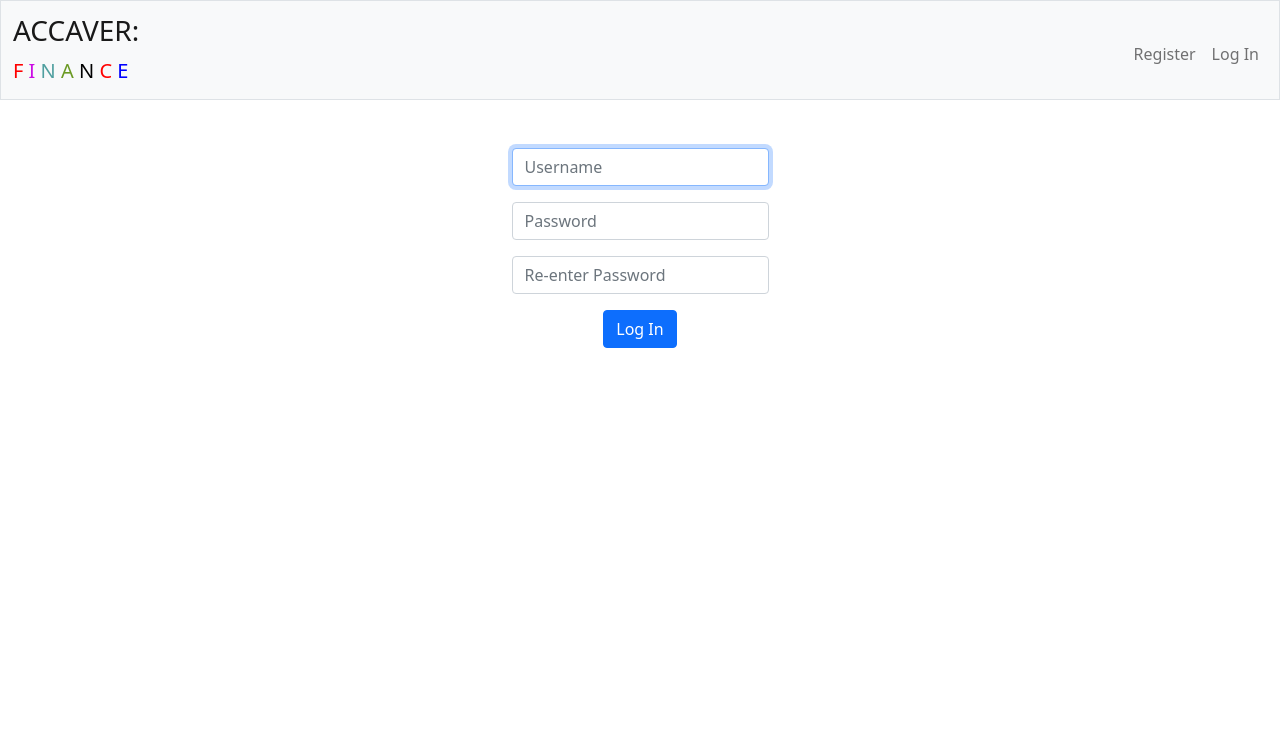
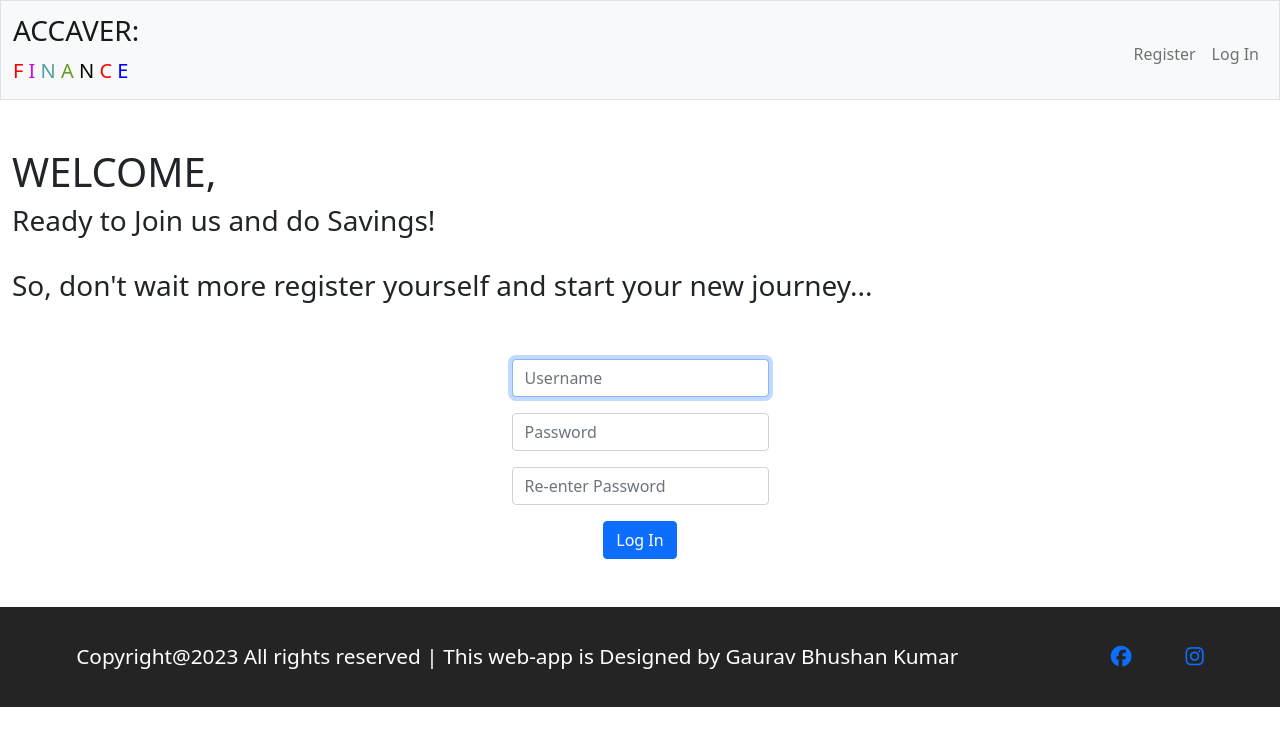
Before and after one commit to Gaurav-822/Accaver, a Flask app: page /register in a window 1280 px wide. Shown: the top 746 px of the page. Run offline with Flask 2, Linux system fonts and the light colour scheme; some libraries are stand-ins or nearby versions.

Commit message:
Running App

```diff
--- a/app.py
+++ b/app.py
@@ -151,14 +151,14 @@ def register():
     conn.execute(ins)
 
     # To remember the signed in user
-    s = users.select().where(users.c.username == username)
-    result = conn.execute(s)
-    for row in result:
-        session['user_id'] = row[0]
-    # if id >= 0:
-    #     session['user_id'] = id + 1
-    # else:
-    #     return apology('Something Went Wrong')
+    # s = users.select().where(users.c.username == username)
+    # result = conn.execute(s)
+    # for row in result:
+    #     session['user_id'] = row[0]
+    if id >= 0:
+        session['user_id'] = id + 1
+    else:
+        return apology('Something Went Wrong')
 
     return redirect("/")
 
@@ -193,7 +193,7 @@ def cashflow():
             return redirect('/')
     return apology('Something Went Wrong')
 
-
+'''
 # STATUS: Done
 @app.route("/delete")
 @login_required
@@ -209,6 +209,7 @@ def delete():
 
     # Redirect user to login form
     return redirect("/")
+'''
 
 
 # STATUS: Done
--- a/templates/layout.html
+++ b/templates/layout.html
@@ -39,7 +39,7 @@
                             <!-- Make it as a drop down -->
                             <li class="nav-item"><a class="nav-link" href="/reset">Reset</a></li>
                             <li class="nav-item"><a class="nav-link" href="/logout">Log Out</a></li>
-                            <li class="nav-item"><a class="nav-link" href="/delete">Delete Account</a></li>
+                            <!-- <li class="nav-item"><a class="nav-link" href="/delete">Delete Account</a></li> -->
                         </ul>
                     {% else %}
                         <ul class="navbar-nav ms-auto mt-2">
--- a/templates/register.html
+++ b/templates/register.html
@@ -5,6 +5,13 @@
 {% endblock %}
 
 {% block main %}
+    <div style="text-align: left;">
+        <h1>WELCOME,</h1>
+        <h3>Ready to Join us and do Savings!</h3>
+        <br>
+        <h3>So, don't wait more register yourself and start your new journey...</h3>
+    </div>
+    <br><br>
     <form action="/register" method="post">
         <div class="mb-3">
             <input autocomplete="off" autofocus class="form-control mx-auto w-auto" id="username" name="username" placeholder="Username" type="text">
@@ -18,3 +25,21 @@
         <button class="btn btn-primary" type="submit">Log In</button>
     </form>
 {% endblock %}
+
+{% block footer %}
+<footer style="position: bottom: auto;background-color: rgb(37, 36, 36);color: white;display: flex;justify-content: space-around;align-items: center;font-size: 1.3rem;height: 100px;">
+    <div class="fd1">
+      Copyright@2023 All rights reserved | This web-app is Designed by Gaurav Bhushan Kumar
+    </div>
+    <div style="display: flex;column-gap: 27px;">
+      <a href="https://www.facebook.com/gaurav.bk.92560/"
+        target="_blank"><i class="fa-brands fa-facebook"></i
+      ></a>
+      <a href="https://mail.google.com/mail/?view=cm&source=mailto&to=[soulgaurav08@gmail.com]"
+        target="_blank"><i class="fa-light fa-envelope"></i></a>
+      <a href="https://www.instagram.com/gauravbk08/"
+        target="_blank"><i class="fa-brands fa-instagram"></i
+      ></a>
+    </div>
+  </footer>
+{% endblock %}
```
Also changed, not shown: templates/about.html (+5 -6 lines), templates/index.html (+4 -5 lines), templates/login.html (+12 -11 lines), 2 other files.
